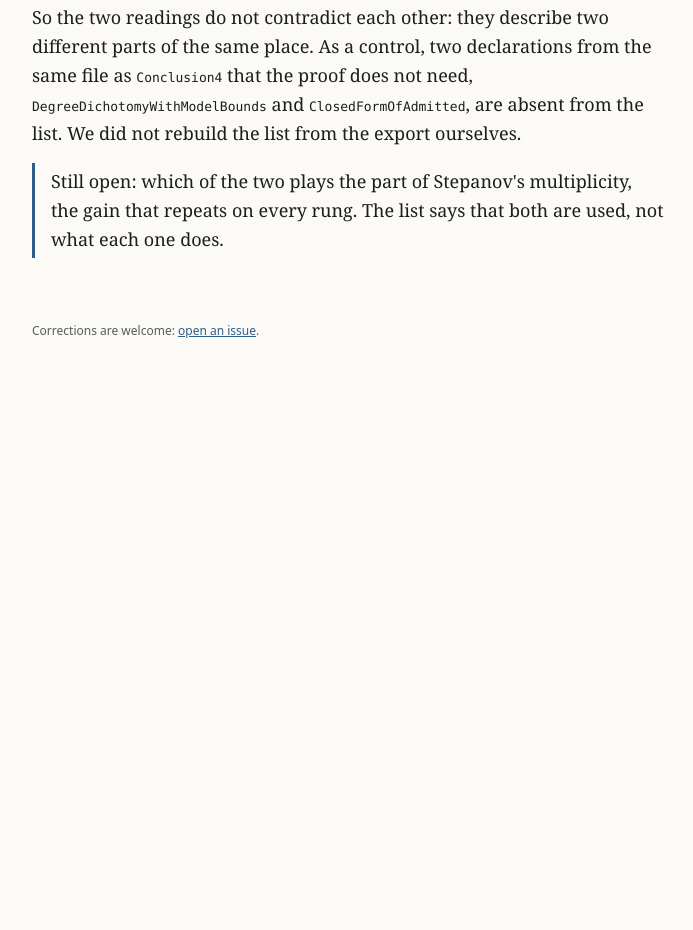
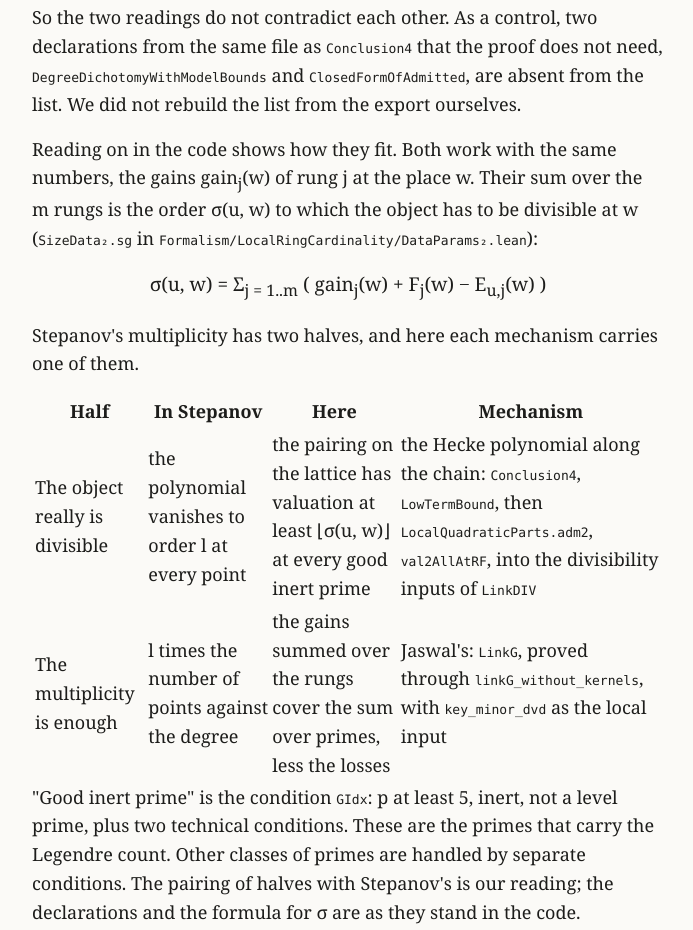
Before and after one commit to revenue7-eng/reading-proofs, a plain HTML site: page riemann/ladder.html in a window 1280 px wide. Shown: the part 3992-4922 px from the top of the page, without its empty margins (292-985 px from the left). Before the commit the page ends 4444 px from the top, so only its background shows below. Drawn offline with Linux system fonts and the light colour scheme.

Commit message:
Ladder: the two halves of Stepanov's multiplicity

```diff
--- a/riemann/ladder.html
+++ b/riemann/ladder.html
@@ -105,8 +105,16 @@
     <tr><td>The Hecke polynomial, carried along the chain (this page)</td><td><code>KernelCommutationUpToUnits</code>, <code>theorem_of_alternate_form</code>, <code>Conclusion4</code>, <code>LowTermBound</code>, then <code>stmtAt_proved</code> into <code>sum_over_primes_service</code></td></tr>
     <tr><td>Divisibility of minors, without theta kernels (Jaswal)</td><td><code>linkG_without_kernels</code>, <code>key_minor_dvd</code></td></tr>
   </table>
-  <p>So the two readings do not contradict each other: they describe two different parts of the same place. As a control, two declarations from the same file as <code>Conclusion4</code> that the proof does not need, <code>DegreeDichotomyWithModelBounds</code> and <code>ClosedFormOfAdmitted</code>, are absent from the list. We did not rebuild the list from the export ourselves.</p>
-  <p class="status">Still open: which of the two plays the part of Stepanov's multiplicity, the gain that repeats on every rung. The list says that both are used, not what each one does.</p>
+  <p>So the two readings do not contradict each other. As a control, two declarations from the same file as <code>Conclusion4</code> that the proof does not need, <code>DegreeDichotomyWithModelBounds</code> and <code>ClosedFormOfAdmitted</code>, are absent from the list. We did not rebuild the list from the export ourselves.</p>
+  <p>Reading on in the code shows how they fit. Both work with the same numbers, the gains gain<sub>j</sub>(w) of rung j at the place w. Their sum over the m rungs is the order σ(u, w) to which the object has to be divisible at w (<code>SizeData₂.sg</code> in <code>Formalism/LocalRingCardinality/DataParams₂.lean</code>):</p>
+  <p class="formula">σ(u, w) = Σ<sub>j = 1..m</sub> ( gain<sub>j</sub>(w) + F<sub>j</sub>(w) − E<sub>u,j</sub>(w) )</p>
+  <p>Stepanov's multiplicity has two halves, and here each mechanism carries one of them.</p>
+  <table>
+    <tr><th>Half</th><th>In Stepanov</th><th>Here</th><th>Mechanism</th></tr>
+    <tr><td>The object really is divisible</td><td>the polynomial vanishes to order l at every point</td><td>the pairing on the lattice has valuation at least ⌊σ(u, w)⌋ at every good inert prime</td><td>the Hecke polynomial along the chain: <code>Conclusion4</code>, <code>LowTermBound</code>, then <code>LocalQuadraticParts.adm2</code>, <code>val2AllAtRF</code>, into the divisibility inputs of <code>LinkDIV</code></td></tr>
+    <tr><td>The multiplicity is enough</td><td>l times the number of points against the degree</td><td>the gains summed over the rungs cover the sum over primes, less the losses</td><td>Jaswal's: <code>LinkG</code>, proved through <code>linkG_without_kernels</code>, with <code>key_minor_dvd</code> as the local input</td></tr>
+  </table>
+  <p>"Good inert prime" is the condition <code>GIdx</code>: p at least 5, inert, not a level prime, plus two technical conditions. These are the primes that carry the Legendre count. Other classes of primes are handled by separate conditions. The pairing of halves with Stepanov's is our reading; the declarations and the formula for σ are as they stand in the code.</p>
 
   <footer>
     <p>Corrections are welcome: <a href="https://github.com/revenue7-eng/reading-proofs/issues">open an issue</a>.</p>
```
